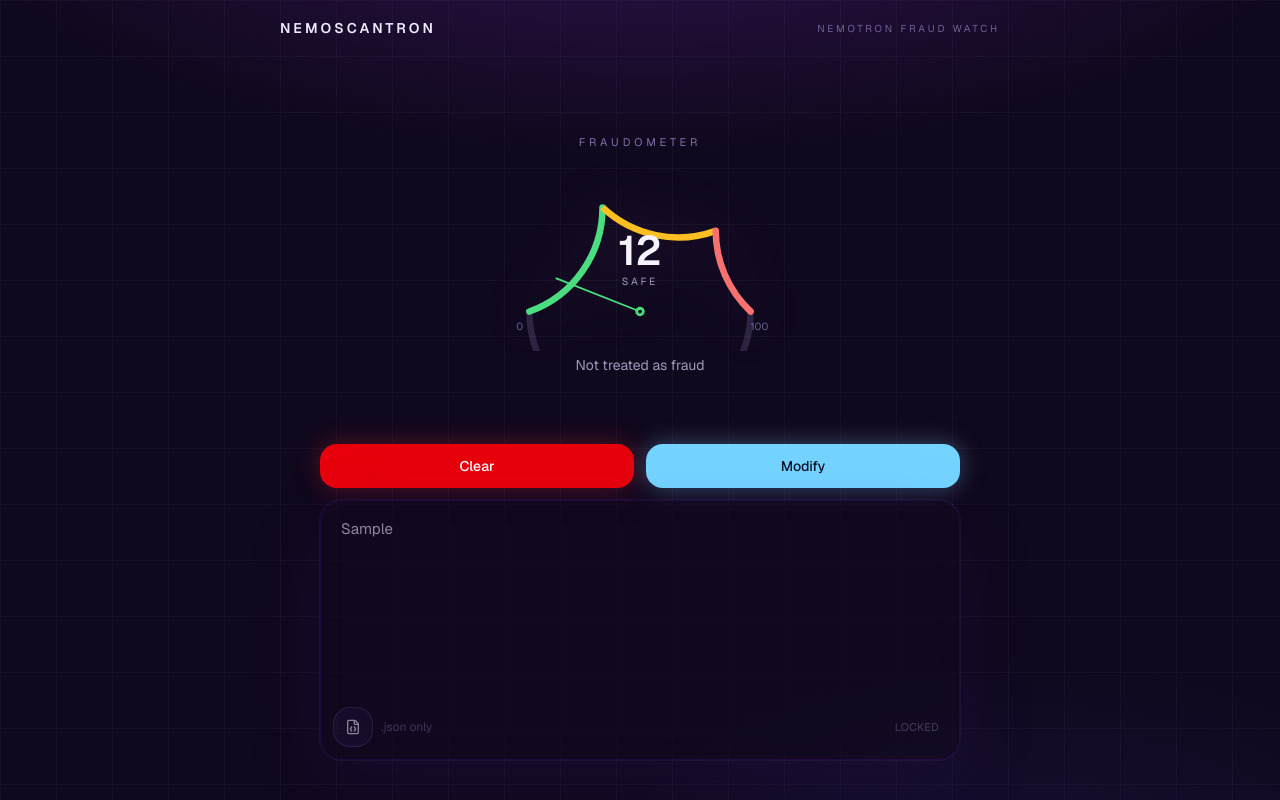
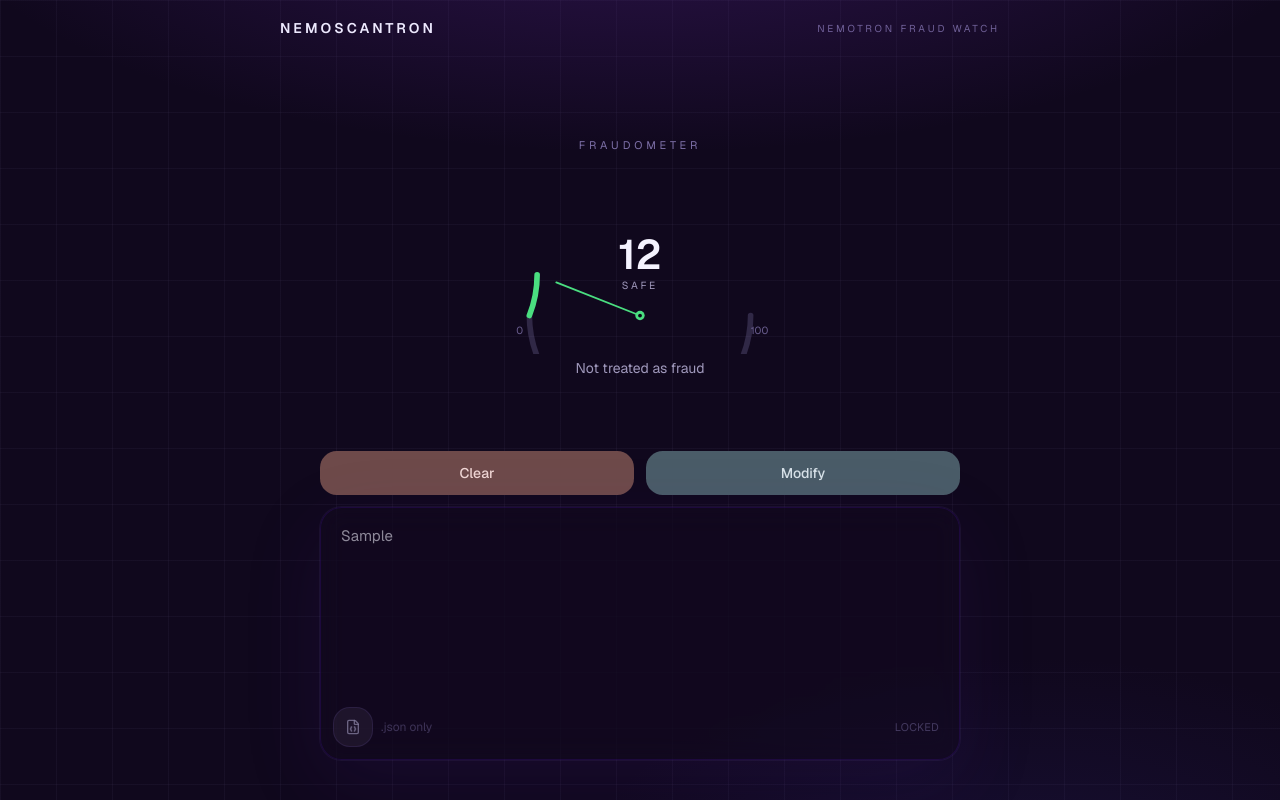
Before and after one commit to chrisyang-gg/NemoScantron, a Next.js app: page / in a window 1280 px wide. Both pictures are taken after typing "Sample" into the empty fields and a click on the button 927 px from the left and 524 px from the top of the page. Built offline with nearby package versions, Linux system fonts and the light colour scheme.

Commit message:
Calm the gauge and buttons, and unstick the error text
Draw the fraudometer as one scored arc, move errors below the toolbar
so they wrap cleanly, and mute Clear / Modify / submit to dustier colors.

Co-authored-by: mcqy999 <mcqy999@gmail.com>

```diff
--- a/src/components/site/composer.tsx
+++ b/src/components/site/composer.tsx
@@ -58,7 +58,7 @@ export function Composer({
   return (
     <form
       className={cn(
-        "relative w-full overflow-hidden rounded-2xl border bg-[#140c22]/80 shadow-[0_0_0_1px_rgba(167,139,250,0.12),0_24px_80px_rgba(76,29,149,0.25)] backdrop-blur-md transition-all duration-700",
+        "relative flex w-full flex-col overflow-hidden rounded-2xl border bg-[#140c22]/80 shadow-[0_0_0_1px_rgba(167,139,250,0.12),0_24px_80px_rgba(76,29,149,0.25)] backdrop-blur-md transition-all duration-700",
         dragging && !locked && "border-violet-400/70 shadow-[0_0_40px_rgba(167,139,250,0.35)]",
         locked
           ? "border-violet-950/80 opacity-55"
@@ -86,7 +86,7 @@ export function Composer({
         disabled={locked || busy}
         rows={7}
         placeholder="Paste a note about the charges, or drop a .json history…"
-        className="min-h-[168px] w-full resize-none bg-transparent px-5 pt-4 pb-16 text-[15px] leading-relaxed text-violet-50 placeholder:text-violet-300/35 outline-none disabled:cursor-not-allowed"
+        className="min-h-[168px] w-full resize-none bg-transparent px-5 pt-4 pb-3 text-[15px] leading-relaxed text-violet-50 placeholder:text-violet-300/35 outline-none disabled:cursor-not-allowed"
         onKeyDown={(event) => {
           if ((event.metaKey || event.ctrlKey) && event.key === "Enter" && !locked && !busy) {
             event.preventDefault();
@@ -101,13 +101,13 @@ export function Composer({
         </div>
       ) : null}
 
-      <div className="absolute inset-x-0 bottom-0 flex items-center justify-between px-3 py-3">
+      <div className="flex items-center justify-between px-3 pb-3">
         <div className="flex min-w-0 items-center gap-2">
           <button
             type="button"
             disabled={locked || busy}
             onClick={() => inputRef.current?.click()}
-            className="flex size-10 items-center justify-center rounded-xl border border-violet-400/25 bg-violet-500/10 text-violet-100 transition hover:bg-violet-500/20 disabled:pointer-events-none"
+            className="flex size-10 items-center justify-center rounded-xl border border-violet-400/20 bg-[#2a2038] text-violet-200/80 transition hover:bg-[#342848] disabled:pointer-events-none"
             aria-label="Upload JSON file"
           >
             <FileJson className="size-4" />
@@ -152,7 +152,7 @@ export function Composer({
           <button
             type="submit"
             disabled={busy}
-            className="flex size-10 items-center justify-center rounded-xl bg-violet-400 text-violet-950 shadow-[0_0_24px_rgba(167,139,250,0.45)] transition hover:bg-violet-300 disabled:opacity-60"
+            className="flex size-10 items-center justify-center rounded-xl bg-[#6b5b7a] text-[#efe8f4] transition hover:bg-[#7a6a89] disabled:opacity-60"
             aria-label="Submit"
           >
             {busy ? (
@@ -165,7 +165,7 @@ export function Composer({
       </div>
 
       {error ? (
-        <p className="border-t border-red-400/20 bg-red-950/40 px-4 py-2 text-xs text-red-200">
+        <p className="border-t border-[#6e4a4a]/50 bg-[#3a2428]/70 px-4 py-3 text-sm leading-relaxed text-[#e8cfcb]">
           {error}
         </p>
       ) : null}
--- a/src/components/site/fraudometer.tsx
+++ b/src/components/site/fraudometer.tsx
@@ -1,14 +1,7 @@
 "use client";
 
 import { useEffect, useRef, useState } from "react";
-import {
-  GAUGE_BANDS,
-  GAUGE_COLORS,
-  clampScore,
-  colorFor,
-  labelFor,
-  scoreToAngle,
-} from "@/lib/gauge";
+import { clampScore, colorFor, labelFor, scoreToAngle } from "@/lib/gauge";
 
 export function Fraudometer({
   score,
@@ -64,43 +57,31 @@ export function Fraudometer({
   const nx = cx + needle * Math.cos(angle);
   const ny = cy - needle * Math.sin(angle);
   const accent = colorFor(shown);
-  const safeEnd = 180 - 180 * (GAUGE_BANDS.safeMax / 100);
-  const maybeEnd = 180 - 180 * (GAUGE_BANDS.maybeMax / 100);
 
   return (
     <div className="flex flex-col items-center">
       <svg
         viewBox="0 0 320 210"
-        className="w-full max-w-[420px] drop-shadow-[0_0_28px_rgba(167,139,250,0.18)]"
+        className="w-full max-w-[420px]"
         role="img"
         aria-label={`Fraud risk ${shown} percent, ${labelFor(shown)}`}
       >
         <path
           d={arc(cx, cy, r, 180, 0)}
           fill="none"
-          stroke={GAUGE_COLORS.track}
-          strokeWidth="7"
-        />
-        <path
-          d={arc(cx, cy, r, 180, safeEnd)}
-          fill="none"
-          stroke={GAUGE_COLORS.safe}
-          strokeWidth="7"
+          stroke="rgba(196, 181, 253, 0.18)"
+          strokeWidth="6"
           strokeLinecap="round"
         />
-        <path
-          d={arc(cx, cy, r, safeEnd, maybeEnd)}
-          fill="none"
-          stroke={GAUGE_COLORS.maybe}
-          strokeWidth="7"
-        />
-        <path
-          d={arc(cx, cy, r, maybeEnd, 0)}
-          fill="none"
-          stroke={GAUGE_COLORS.unsafe}
-          strokeWidth="7"
-          strokeLinecap="round"
-        />
+        {shown > 0 ? (
+          <path
+            d={arc(cx, cy, r, 180, scoreToAngle(shown))}
+            fill="none"
+            stroke={accent}
+            strokeWidth="6"
+            strokeLinecap="round"
+          />
+        ) : null}
         <line
           x1={cx}
           y1={cy}
--- a/src/components/site/scan-view.tsx
+++ b/src/components/site/scan-view.tsx
@@ -111,14 +111,14 @@ export function ScanView() {
             <button
               type="button"
               onClick={clearAll}
-              className="h-11 rounded-xl bg-red-600 text-sm font-medium text-white shadow-[0_0_24px_rgba(220,38,38,0.35)] transition hover:bg-red-500"
+              className="h-11 rounded-xl bg-[#6e4a4a] text-sm font-medium text-[#f0d6d4] transition hover:bg-[#7d5555]"
             >
               Clear
             </button>
             <button
               type="button"
               onClick={modify}
-              className="h-11 rounded-xl bg-sky-300 text-sm font-medium text-slate-900 shadow-[0_0_24px_rgba(125,211,252,0.35)] transition hover:bg-sky-200"
+              className="h-11 rounded-xl bg-[#4a5c68] text-sm font-medium text-[#d8e2e8] transition hover:bg-[#556875]"
             >
               Modify
             </button>
```
